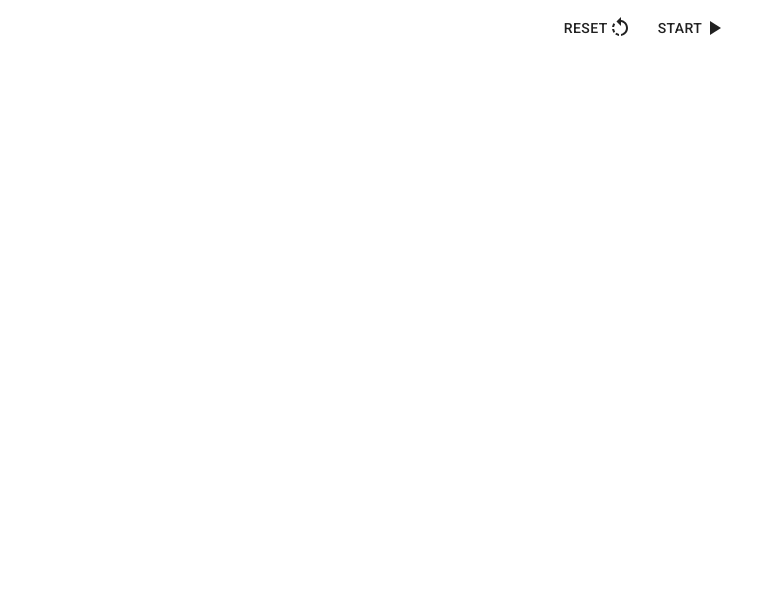
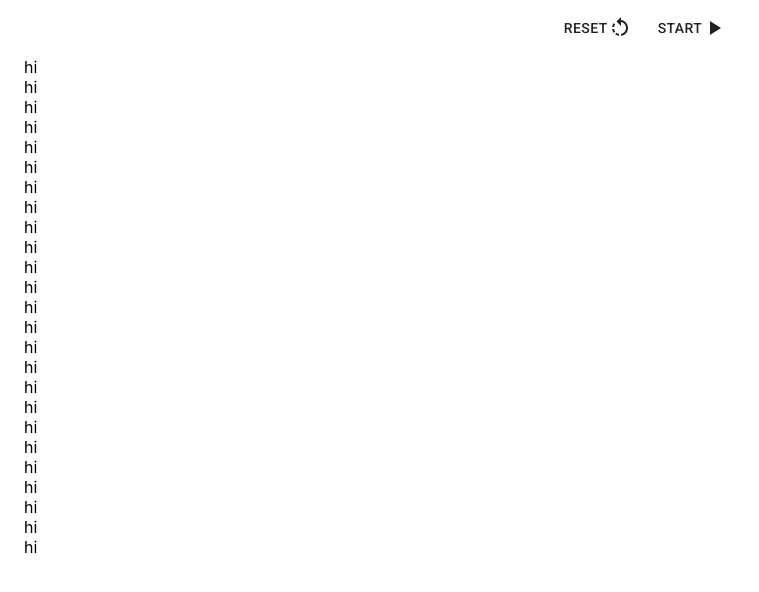
Before and after one commit to kiamco/conways-game-of-life, a React (Create React App) app: page / in a window 1280 px wide. Shown: the top 592 px of the page, without its empty margins (0-759 px from the left). Built offline with nearby package versions, Linux system fonts and the light colour scheme.

Commit message:
in progress

```diff
--- a/src/App.js
+++ b/src/App.js
@@ -1,11 +1,14 @@
 import React from 'react';
 import Game from './page/game';
+import { GridProvider } from './context/gridContext';
 
 function App() {
   return (
-    <div className="App">
-      <Game />
-    </div>
+    <GridProvider>
+      <div className="App">
+        <Game />
+      </div>
+    </GridProvider>
   );
 }
 
--- a/src/components/cell.jsx
+++ b/src/components/cell.jsx
@@ -0,0 +1,23 @@
+import React, {useContext} from 'react';
+import {Box} from '@material-ui/core';
+import {makeStyles} from '@material-ui/core/styles';
+import { GridContext } from '../context/gridContext';
+
+const useStyles = makeStyles({
+    cellSize: {
+        width: gridProps => `${gridProps.cellSize}px`
+    }
+});
+
+const Cell = () => {
+    const gridProps = useContext(GridContext);
+    const classes = useStyles(gridProps);
+
+    return(
+        <Box className={classes.cellSize} >
+            hi
+        </Box>
+    );
+};
+
+export default Cell;
--- a/src/components/controls.jsx
+++ b/src/components/controls.jsx
@@ -14,6 +14,15 @@ const useStyles = makeStyles({
 });
 
 const Controls = () => {
+
+    const reset = () => {
+        // write reset logic
+
+    }
+
+    const start = () => {
+        // write start logic
+    }
 
     const classes = useStyles();
 
--- a/src/components/grid.jsx
+++ b/src/components/grid.jsx
@@ -0,0 +1,38 @@
+import React, { useContext } from 'react';
+import { Box } from '@material-ui/core';
+import { makeStyles } from '@material-ui/core/styles';
+import { GridContext } from '../context/gridContext';
+import Cell from '../components/cell';
+
+
+const useStyles = makeStyles({
+    grid: {
+        width: gridProps => `${gridProps.gridWidth}px`
+    }
+});
+
+const Grid = () => {
+
+    const gridProps = useContext(GridContext);
+    const classes = useStyles(gridProps);
+
+
+    const renderCells = () => {
+        let boxes = "";
+        let rowsArr = []
+
+        for (let i = 0; i < gridProps.rows; i ++){
+            rowsArr.push(<Cell />)
+        }
+
+        return rowsArr
+    }
+
+    return (
+        <Box className={classes.grid}>
+           {renderCells().map(el => el)}
+        </Box>
+    );
+};
+
+export default Grid;
--- /dev/null
+++ b/src/context/gridContext.js
@@ -0,0 +1,26 @@
+import React, {useState, createContext} from 'react';
+
+export const GridContext = createContext();
+
+export const GridProvider = props => {
+    // set columns and rows
+    const [rows, setRows] = useState(25);
+    const [columns, setColumns] = useState(25);
+    const [cellSize] = useState(5);
+    const gridWidth = rows * cellSize
+
+    const combinedValues = {
+        rows,
+        setRows,
+        columns,
+        setColumns,
+        cellSize,
+        gridWidth
+    }
+
+    return (
+        <GridContext.Provider value={combinedValues}>
+            {props.children}
+        </GridContext.Provider>
+    )
+}
--- a/src/page/game.jsx
+++ b/src/page/game.jsx
@@ -1,13 +1,19 @@
-import React, {useState, useEffect} from 'react';
-import {Container} from '@material-ui/core';
+import React, { useState, useContext } from 'react';
+import { Container } from '@material-ui/core';
 import Controls from '../components/controls';
+import { GridContext } from '../context/gridContext';
+import Grid from '../components/grid';
 
 const Game = () => {
-  return(
-      <Container>
-          <Controls></Controls>
-      </Container>
-  )
+
+
+    return (
+
+        <Container>
+            <Controls></Controls>
+            <Grid />
+        </Container>
+    )
 };
 
 export default Game;
```
